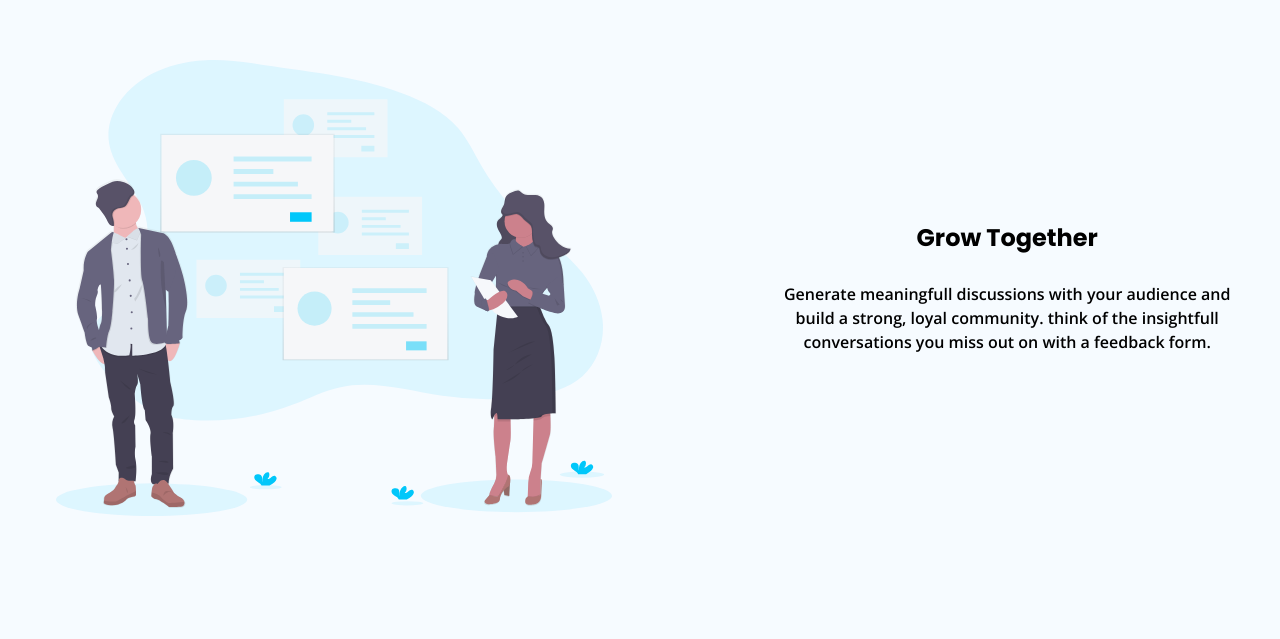
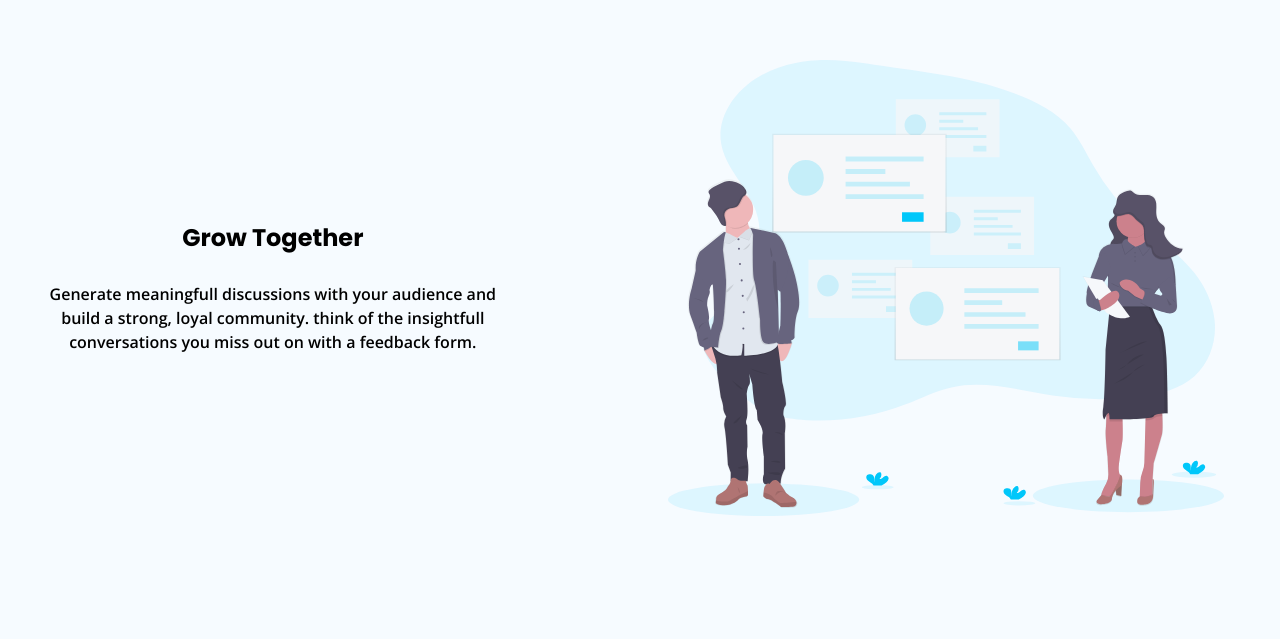
Before and after one commit to flaviogp/huddle-landing-page-challenge, a React (Vite) app: page / in a window 1280 px wide. Shown: the part 1461-2100 px from the top of the page. Built offline with nearby package versions, Linux system fonts and the light colour scheme.

Commit message:
fix: fix errors of layout and semantic

```diff
--- a/index.html
+++ b/index.html
@@ -1,5 +1,5 @@
 <!doctype html>
-<html lang="en">
+<html lang="pt-BR">
 
 <head>
   <meta charset="UTF-8" />
--- a/src/App.tsx
+++ b/src/App.tsx
@@ -1,23 +1,13 @@
-import GetStarted from "./components/GetStarted"
 import Header from "./components/Header"
-import ImageContainer from "./components/ImageContainer"
-import IlustrationSection from "./components/IlustrationSection"
-
-import ScreenMockups from './assets/images/screen-mockups.svg'
-import StatisticsSection from "./components/StatisticsSection"
-import Ready from "./components/Ready"
 import Footer from "./components/Footer"
+import MainContainer from "./components/MainContainer"
 
 function App() {
 
   return (
     <div className="flex flex-col max-w-[1440px] items-center">
       <Header />
-      <GetStarted />
-      <ImageContainer image={ScreenMockups}/>
-      <StatisticsSection />
-      <IlustrationSection />
-      <Ready />
+      <MainContainer />
       <Footer />
     </div>
   )
--- a/src/components/Ilustration.tsx
+++ b/src/components/Ilustration.tsx
@@ -5,12 +5,13 @@ interface IlustrationProps{
     title: string
     text: string
     bg?: boolean
+    reverse?: boolean
 }
 
-const Ilustration = ({image, title, text, bg}: IlustrationProps) => {
+const Ilustration = ({image, title, text, bg, reverse}: IlustrationProps) => {
 
   return (
-    <div className={`container p-7 ${bg && `bg-tBackgroundPink`} mt-[-20px] flex flex-wrap items-center justify-between`}>
+    <div className={`container p-7 ${bg && `bg-tBackgroundPink`} mt-[-20px] flex flex-wrap ${reverse && 'md:flex-row-reverse'} items-center justify-between`}>
       <ImageContainer image={image}/>
       <div className='container  mt-10 text-center flex flex-col gap-7 md:max-w-[40%]'>
         <h2 className='text-2xl capitalize'>{title}</h2>
--- a/src/components/IlustrationSection.tsx
+++ b/src/components/IlustrationSection.tsx
@@ -15,6 +15,7 @@ const IlustrationSection = () => {
             title='Grow Together'
             text='Generate meaningfull discussions with your audience and build a strong, loyal community. think of the insightfull conversations you miss out on with a feedback form.'
             bg
+            reverse
         />
       </BackgroundsContainer>
         <Ilustration
@@ -28,6 +29,7 @@ const IlustrationSection = () => {
           title='Your Users'
           text={`It takes no time at all to integrate Huddle with your app's  authentication solution. this means, once signed in to your app, your users can start chatting immediately.`}
           bg
+          reverse
         />
       </BackgroundsContainer>
     </section>
--- /dev/null
+++ b/src/components/MainContainer.tsx
@@ -0,0 +1,20 @@
+import ScreenMockups from '../assets/images/screen-mockups.svg'
+import GetStarted from './GetStarted'
+import IlustrationSection from './IlustrationSection'
+import ImageContainer from './ImageContainer'
+import Ready from './Ready'
+import StatisticsSection from './StatisticsSection'
+
+const MainContainer = () => {
+  return (
+    <main className='container flex flex-col items-center'>
+      <GetStarted />
+      <ImageContainer image={ScreenMockups}/>
+      <StatisticsSection />
+      <IlustrationSection />
+      <Ready />
+    </main>
+  )
+}
+
+export default MainContainer
--- a/src/components/Newsletter.tsx
+++ b/src/components/Newsletter.tsx
@@ -34,6 +34,7 @@ const Newsletter = () => {
 
         <form name="form" onSubmit={(e) => handleSubmit(e)} method="GET"  className="flex flex-wrap justify-end w-full lg:w-[520px] gap-5 lg:gap-0 lg:justify-between">
 
+            <label htmlFor="email">
                 <input
                   type="email"
                   name="email"
@@ -41,6 +42,8 @@ const Newsletter = () => {
                   className="w-full p-2 rounded-md lg:max-w-[330px] text-tVeryDarkCyan font-semibold"
                   onChange={(e) => setEmail(e.currentTarget.value)}
                 />
+            </label>
+
             <button
               type="submit"
               className="py-2 px-9 bg-tPink text-center rounded-md font-semibold"
```
Lines whose indentation alone changed are shown as unchanged.
